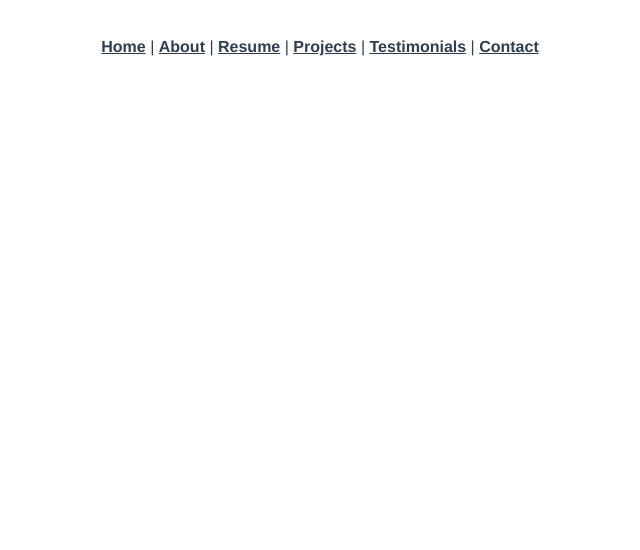
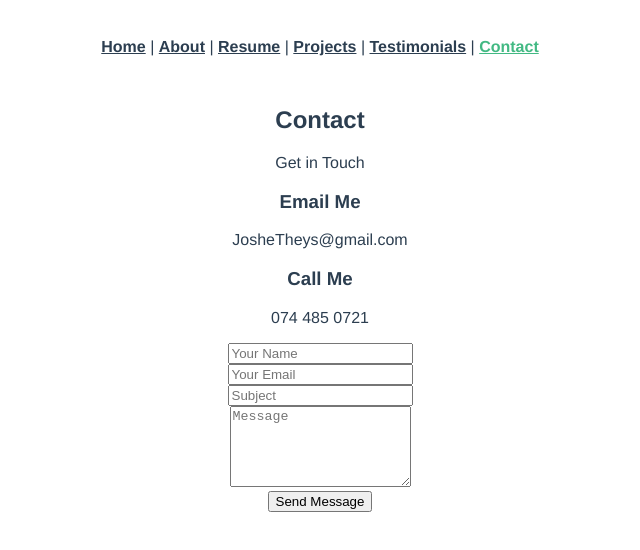
Before and after one commit to joshetheys/VueJS_Portfolio, a Vue app: page /contact in a window 1280 px wide. Shown: the top 550 px of the page, without its empty margins (320-960 px from the left). Built offline with nearby package versions, Linux system fonts and the light colour scheme.

Commit message:
first commit

```diff
--- a/src/App.vue
+++ b/src/App.vue
@@ -5,7 +5,7 @@
     <router-link to="/about">Resume</router-link> |
     <router-link to="/about">Projects</router-link> |
     <router-link to="/about">Testimonials</router-link> |
-    <router-link to="/about">Contact</router-link>
+    <router-link to="/contact">Contact</router-link>
   </nav>
   <router-view/>
 
--- a/src/router/index.js
+++ b/src/router/index.js
@@ -14,6 +14,14 @@ const routes = [
     // this generates a separate chunk (about.[hash].js) for this route
     // which is lazy-loaded when the route is visited.
     component: () => import(/* webpackChunkName: "about" */ '../views/AboutView.vue')
+  },
+  {
+    path: '/contact',
+    name: 'contact',
+    // route level code-splitting
+    // this generates a separate chunk (about.[hash].js) for this route
+    // which is lazy-loaded when the route is visited.
+    component: () => import(/* webpackChunkName: "contact" */ '../views/Contact.vue')
   }
 ]
 
--- a/src/views/Contact.vue
+++ b/src/views/Contact.vue
@@ -0,0 +1,48 @@
+<template>
+    <div class="contact">
+ <section id="contact" class="contact">
+            <div class="container my-5">
+                <div class="section-title">
+                    <h2 class="display-2 text-center">Contact</h2>
+                    <p>Get in Touch</p>
+                </div>
+                <div class="row mt-2">
+                    <div class="col-md-6 mt-4 d-flex align-items-stretch">
+                        <div class="info-box"> <i class="bx bx-envelope"></i>
+                            <h3><i class="bi bi-envelope"></i>Email Me</h3>
+                            <p>JosheTheys@gmail.com</p>
+                        </div>
+                    </div>
+                    <div class="col-md-6 mt-4 d-flex align-items-stretch">
+                        <div class="info-box"> <i class="bx bx-phone-call"></i>
+                            <h3><i class="bi bi-telephone-fill"></i>Call Me</h3>
+                            <p>074 485 0721</p>
+                        </div>
+                    </div>
+                </div>
+                <form action="https://formspree.io/f/mknyqejd" method="post" role="form" class="php-email-form mt-4">
+                    <div class="row">
+                        <div class="col-md-6 form-group"> <input type="text" name="name" class="form-control" id="name"
+                                placeholder="Your Name" required></div>
+                        <div class="col-md-6 form-group mt-3 mt-md-0"> <input type="email" class="form-control" name="email"
+                                id="email" placeholder="Your Email" required></div>
+                    </div>
+                    <div class="form-group mt-3"> <input type="text" class="form-control" name="subject" id="subject"
+                            placeholder="Subject" required></div>
+                    <div class="form-group mt-3"><textarea class="form-control" name="message" rows="5"
+                            placeholder="Message" required></textarea></div>
+
+                    <div class="text-center"><button type="submit">Send Message</button></div>
+                </form>
+            </div>
+        </section>
+    </div>
+</template>
+
+<script setup>
+
+</script>
+
+<style lang="scss" scoped>
+
+</style>
```
